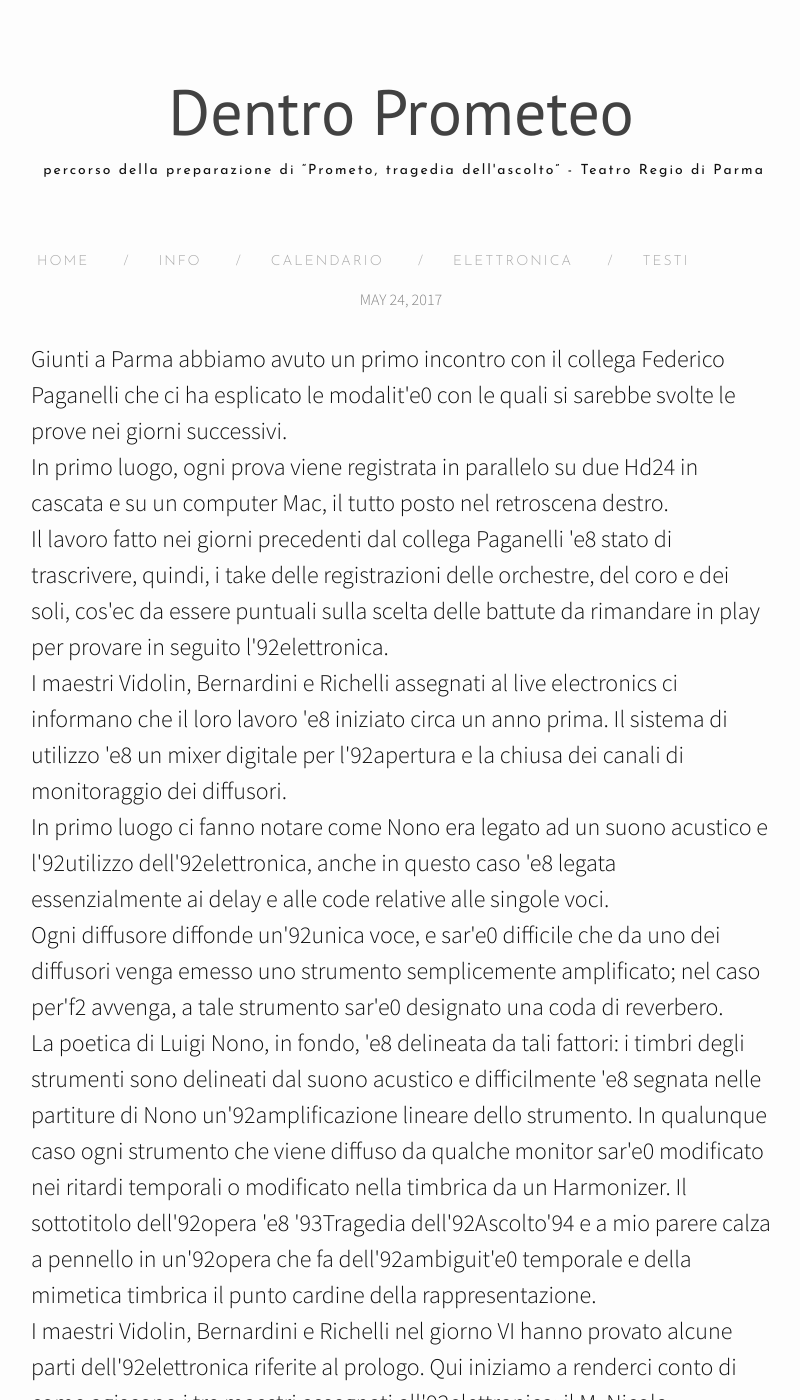
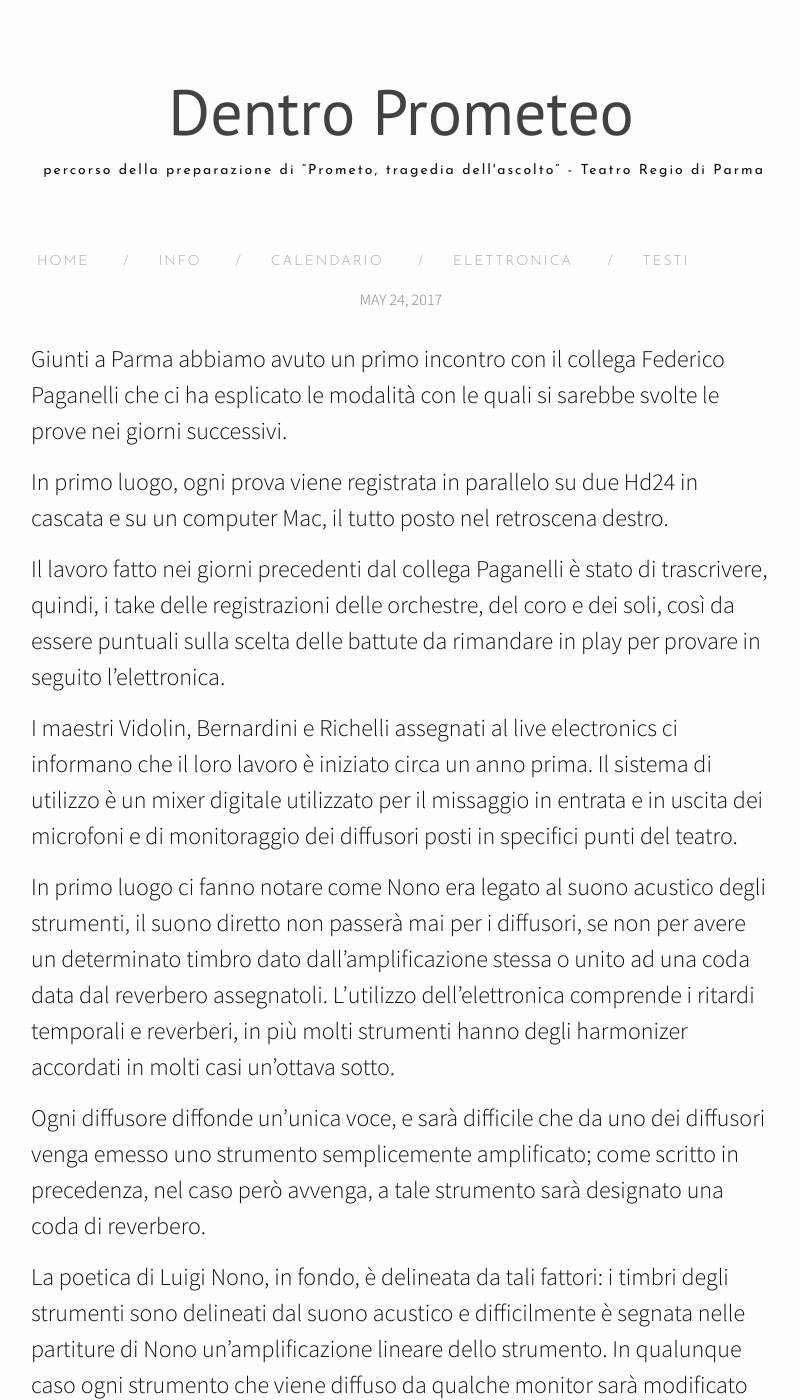
Before and after one commit to dentroprometeo/dentroprometeo.github.io, a Jekyll site: the page built from _posts/2017-05-22-GiornoVI.markdown, in a window 1280 px wide and 1400 px high. Shown: the whole window, without its empty margins (239-1039 px from the left). Built offline with Jekyll 4.4.1, drawn with Linux system fonts in a browser that asks for light colours; nearby versions of some CDN libraries; our own code applies the rules of GitHub Pages for plain Markdown files; some of the changed text lies outside the part shown.

Commit message:
Update 2017-05-22-GiornoVI.markdown

```diff
--- a/_posts/2017-05-22-GiornoVI.markdown
+++ b/_posts/2017-05-22-GiornoVI.markdown
@@ -7,11 +7,20 @@ date:   2017-05-22 23:45:31
 categories: diario
 ---
 
-Giunti a Parma abbiamo avuto un primo incontro con il collega Federico Paganelli che ci ha esplicato le modalit\'e0 con le quali si sarebbe svolte le prove nei giorni successivi.\
-In primo luogo, ogni prova viene registrata in parallelo su due Hd24 in cascata e su un computer Mac, il tutto posto nel retroscena destro.\
-Il lavoro fatto nei giorni precedenti dal collega Paganelli \'e8 stato di trascrivere, quindi, i take delle registrazioni delle orchestre, del coro e dei soli, cos\'ec da essere puntuali sulla scelta delle battute da rimandare in play per provare in seguito l\'92elettronica.\
-I maestri Vidolin, Bernardini e Richelli assegnati al live electronics ci informano che il loro lavoro \'e8 iniziato circa un anno prima. Il sistema di utilizzo \'e8 un mixer digitale per l\'92apertura e la chiusa dei canali di monitoraggio dei diffusori.\
-In primo luogo ci fanno notare come Nono era legato ad un suono acustico e l\'92utilizzo dell\'92elettronica, anche in questo caso \'e8 legata essenzialmente ai delay e alle code relative alle singole voci.\
-Ogni diffusore diffonde un\'92unica voce, e sar\'e0 difficile che da uno dei diffusori venga emesso uno strumento semplicemente amplificato; nel caso per\'f2 avvenga, a tale strumento sar\'e0 designato una coda di reverbero.\
-La poetica di Luigi Nono, in fondo, \'e8 delineata da tali fattori: i timbri degli strumenti sono delineati dal suono acustico e difficilmente \'e8 segnata nelle partiture di Nono un\'92amplificazione lineare dello strumento. In qualunque caso ogni strumento che viene diffuso da qualche monitor sar\'e0 modificato nei ritardi temporali o modificato nella timbrica da un Harmonizer. Il sottotitolo dell\'92opera \'e8 \'93Tragedia dell\'92Ascolto\'94 e a mio parere calza a pennello in un\'92opera che fa dell\'92ambiguit\'e0 temporale e della mimetica timbrica il punto cardine della rappresentazione.\
-I maestri Vidolin, Bernardini e Richelli nel giorno VI hanno provato alcune parti dell\'92elettronica riferite al prologo. Qui iniziamo a renderci conto di come agiscono i tre maestri assegnati all\'92elettronica: il M. Nicola Bernardini si occupa dei canali in ingresso che sono assegnati a delle mandate ausiliare. Il M. Alvise Vidolin gestisce i master di uscita dei diffusori, mentre il M. Luca Richelli si occupa degli effetti quali ritardi e reverberi. \
+Giunti a Parma abbiamo avuto un primo incontro con il collega Federico Paganelli che ci ha esplicato le modalità con le quali si sarebbe svolte le prove nei giorni successivi.
+
+In primo luogo, ogni prova viene registrata in parallelo su due Hd24 in cascata e su un computer Mac, il tutto posto nel retroscena destro.
+
+Il lavoro fatto nei giorni precedenti dal collega Paganelli è stato di trascrivere, quindi, i take delle registrazioni delle orchestre, del coro e dei soli, così da essere puntuali sulla scelta delle battute da rimandare in play per provare in seguito l’elettronica.
+
+I maestri Vidolin, Bernardini e Richelli assegnati al live electronics ci informano che il loro lavoro è iniziato circa un anno prima. Il sistema di utilizzo è un mixer digitale utilizzato per il missaggio in entrata e in uscita dei microfoni e di monitoraggio dei diffusori posti in specifici punti del teatro.
+
+In primo luogo ci fanno notare come Nono era legato al suono acustico degli strumenti, il suono diretto non passerà mai per i diffusori, se non per avere un determinato timbro dato dall'amplificazione stessa o unito ad una coda data dal reverbero assegnatoli. L’utilizzo dell’elettronica comprende i ritardi temporali e reverberi, in più molti strumenti hanno degli harmonizer accordati in molti casi un'ottava sotto.
+
+Ogni diffusore diffonde un’unica voce, e sarà difficile che da uno dei diffusori venga emesso uno strumento semplicemente amplificato; come scritto in precedenza, nel caso però avvenga, a tale strumento sarà designato una coda di reverbero.
+
+La poetica di Luigi Nono, in fondo, è delineata da tali fattori: i timbri degli strumenti sono delineati dal suono acustico e difficilmente è segnata nelle partiture di Nono un’amplificazione lineare dello strumento. In qualunque caso ogni strumento che viene diffuso da qualche monitor sarà modificato nei ritardi temporali o modificato nella timbrica da un Harmonizer. Il sottotitolo dell’opera è “Tragedia dell’Ascolto” e a mio parere calza a pennello in un’opera che fa dell’ambiguità temporale e della mimetica timbrica il punto cardine della rappresentazione.
+
+La disposizione del pubblico è da considerare un'altra parte essenziale
+
+I maestri Vidolin, Bernardini e Richelli nel giorno VI hanno provato alcune parti dell’elettronica riferite al prologo. Qui iniziamo a renderci conto di come agiscono i tre maestri assegnati all’elettronica: il M. Nicola Bernardini si occupa dei canali in ingresso che sono assegnati a delle mandate ausiliare. Il M. Alvise Vidolin gestisce i master di uscita dei diffusori, mentre il M. Luca Richelli si occupa degli effetti quali ritardi e reverberi.
```
